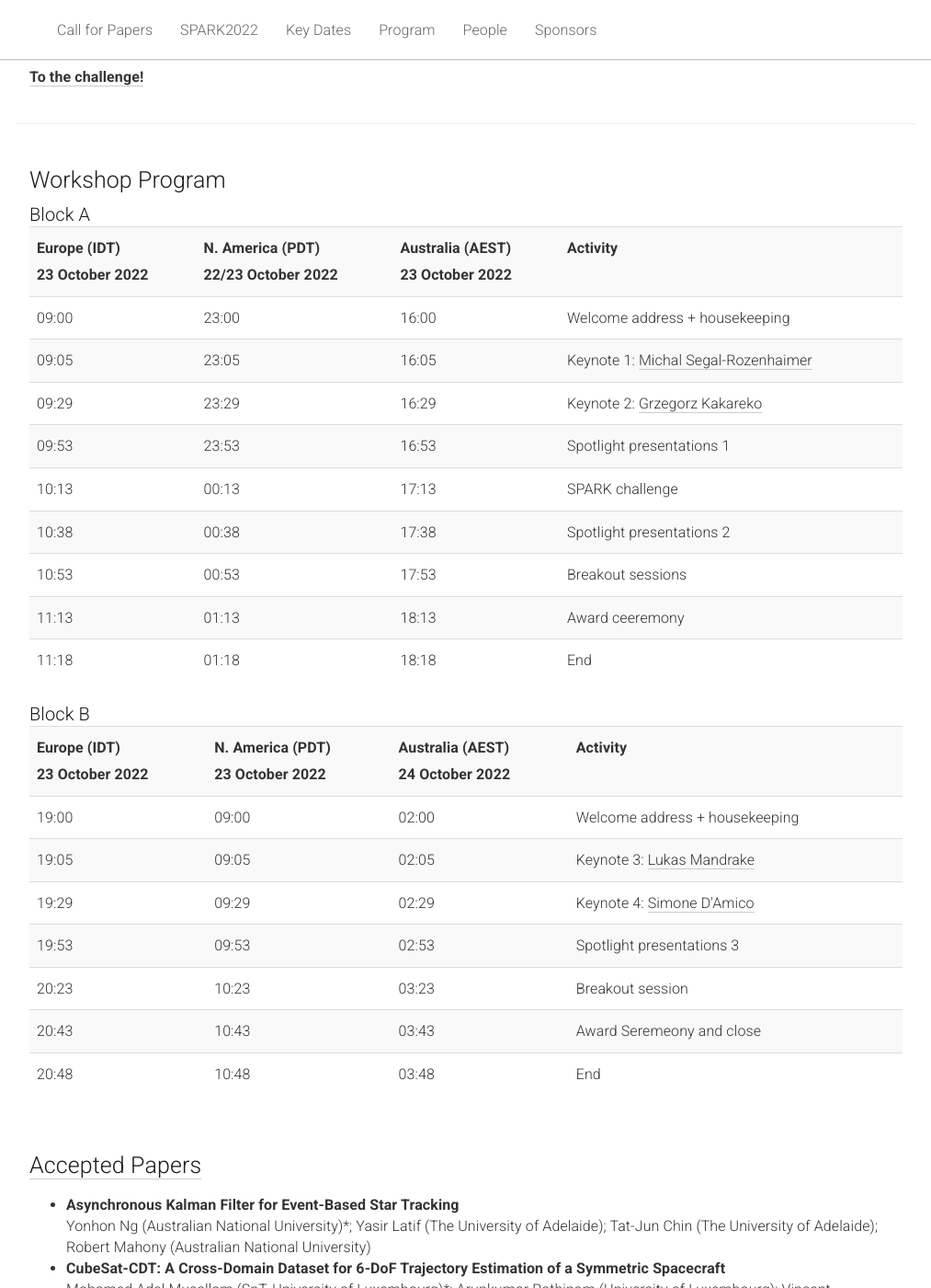
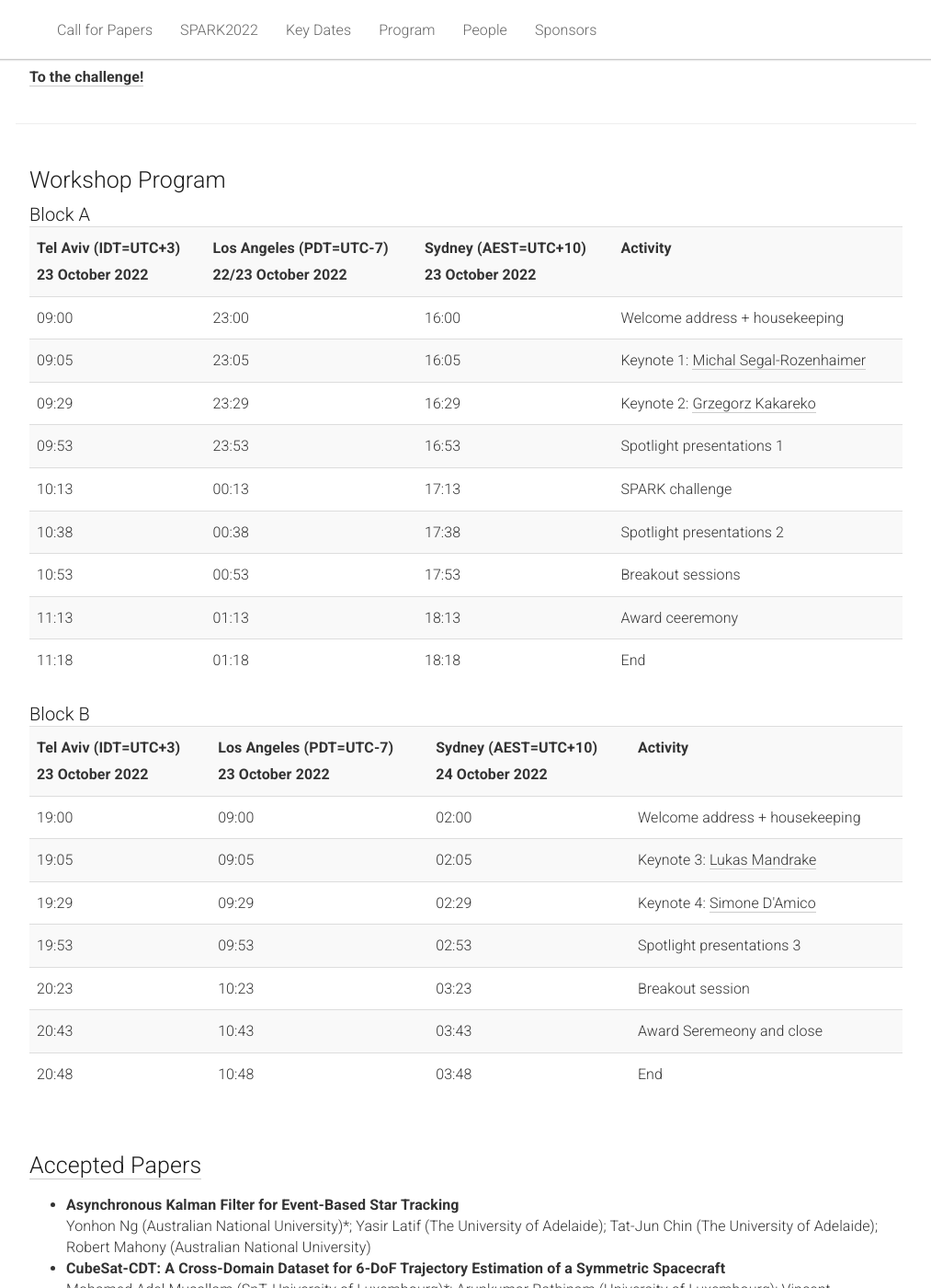
Before and after one commit to AIforSpace/2024, a Jekyll site: the page built from _pages/home.md, in a window 1280 px wide and 1400 px high, scrolled down 959 px. Shown: the whole window at 92% size, without its empty margins (133-1146 px from the left). Built offline with Jekyll 4.4.1, drawn with Linux system fonts in a browser that asks for light colours.

Commit message:
Updated timezone displays

```diff
--- a/_pages/home.md
+++ b/_pages/home.md
@@ -98,9 +98,9 @@ acknowledgements: ""
     <table class="table table-striped">
       <tbody>
         <tr>
-            <th>Europe (IDT)<br>23 October 2022</th>
-            <th>N. America (PDT)<br>22/23 October 2022</th>
-            <th>Australia (AEST)<br>23 October 2022</th>
+            <th>Tel Aviv (IDT=UTC+3)<br>23 October 2022</th>
+            <th>Los Angeles (PDT=UTC-7)<br>22/23 October 2022</th>
+            <th>Sydney (AEST=UTC+10)<br>23 October 2022</th>
             <th>Activity</th>
         </tr>
         <tr>
@@ -169,9 +169,9 @@ acknowledgements: ""
     <table class="table table-striped">
       <tbody>
         <tr>
-            <th>Europe (IDT)<br>23 October 2022</th>
-            <th>N. America (PDT)<br>23 October 2022</th>
-            <th>Australia (AEST)<br>24 October 2022</th>
+            <th>Tel Aviv (IDT=UTC+3)<br>23 October 2022</th>
+            <th>Los Angeles (PDT=UTC-7)<br>23 October 2022</th>
+            <th>Sydney (AEST=UTC+10)<br>24 October 2022</th>
             <th>Activity</th>
         </tr>
         <tr>
```
